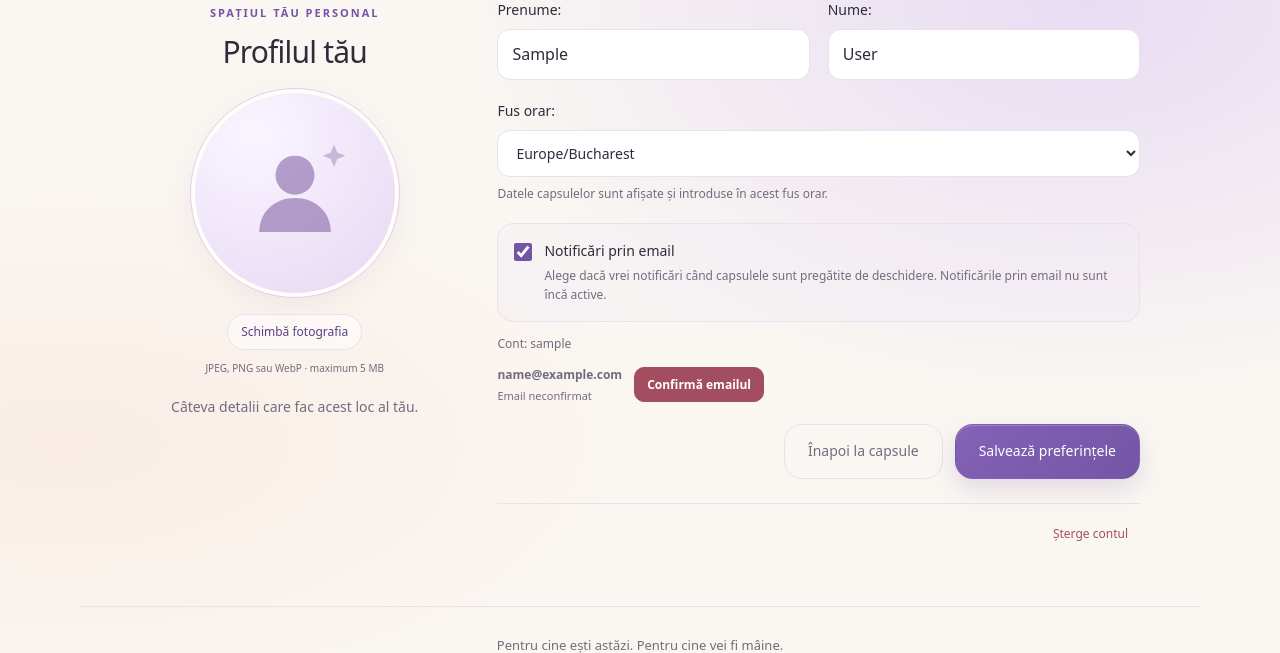
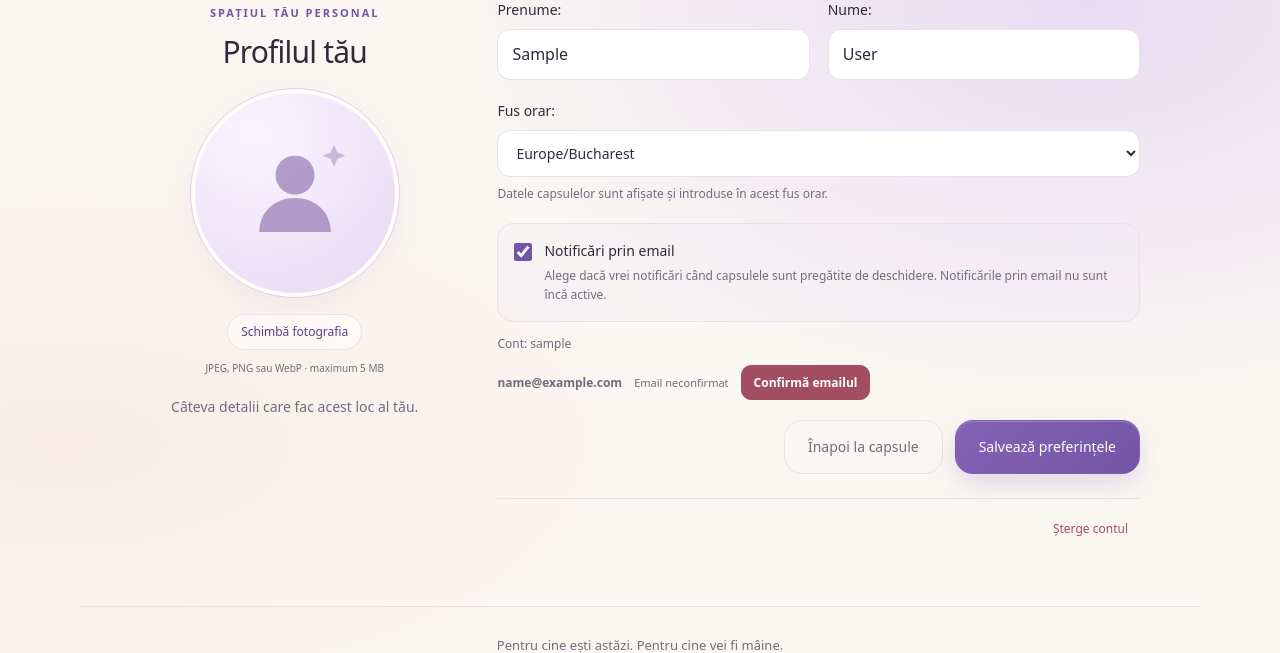
Before and after one commit to dianuca/time-capsule, a Django app: page /accounts/profile/ in a window 1280 px wide. Shown: the part 116-769 px from the top of the page. Run offline with Django 5.2, Linux system fonts and the light colour scheme; the visitor is signed in with stand-in values (Sample User, id 1).

Commit message:
style: align email address status and action horizontally

```diff
--- a/static/css/style.css
+++ b/static/css/style.css
@@ -1273,9 +1273,10 @@ body:has(.capsule-dialog[open]) { overflow: hidden; }
 .profile-email-toggle small { display: block; margin-top: 4px; color: var(--muted); font-size: 12px; }
 .profile-account-detail { color: var(--muted); font-size: 12px; overflow-wrap: anywhere; }
 .profile-email-status { display: flex; align-items: center; flex-wrap: wrap; gap: 6px 12px; margin: 12px 0 20px; color: var(--muted); font-size: 12px; overflow-wrap: anywhere; }
-.profile-email-label { display: block; margin-top: 3px; font-size: 11px; }
+.profile-email-address { min-width: 0; }
+.profile-email-label { font-size: 11px; white-space: nowrap; }
 .profile-email-status a { font-size: 12px; text-underline-offset: 3px; }
-.profile-email-status .profile-email-confirm { min-height: 34px; padding: 7px 12px; border-radius: 10px; font-weight: 600; text-decoration: none; }
+.profile-email-status .profile-email-confirm { min-height: 34px; padding: 7px 12px; border-radius: 10px; font-weight: 600; text-decoration: none; white-space: nowrap; }
 .profile-email-status small { flex-basis: 100%; font-size: 11px; }
 .profile-settings button { font: inherit; font-size: 14px; cursor: pointer; }
 @media (max-width: 600px) { .profile-name-fields { grid-template-columns: 1fr; gap: 0; } }
--- a/templates/accounts/profile.html
+++ b/templates/accounts/profile.html
@@ -35,7 +35,8 @@
             {{ form.email_notifications_enabled.errors }}
             <p class="profile-account-detail">Cont: {{ user.username }}</p>
         <div class="profile-email-status">
-            <span><strong>{{ user.email|default:"Adaugă o adresă de email" }}</strong><span class="profile-email-label">{% if user.email_is_verified %}Email confirmat{% else %}Email neconfirmat{% endif %}</span></span>
+            <strong class="profile-email-address">{{ user.email|default:"Adaugă o adresă de email" }}</strong>
+            <span class="profile-email-label">{% if user.email_is_verified %}Email confirmat{% else %}Email neconfirmat{% endif %}</span>
             <a {% if not user.email_is_verified %}class="button button-danger profile-email-confirm"{% endif %} data-capsule-popup href="{% url 'accounts:email_settings' %}" aria-label="{% if user.email_is_verified %}Schimbă adresa de email{% else %}Confirmă adresa de email{% endif %}">{% if user.email_is_verified %}Schimbă{% else %}Confirmă emailul{% endif %}</a>
             {% if user.pending_email %}<small>Confirmare în așteptare: {{ user.pending_email }}</small>{% endif %}
         </div>
--- a/templates/base.html
+++ b/templates/base.html
@@ -6,7 +6,7 @@
     <meta charset="UTF-8">
     <meta name="viewport" content="width=device-width, initial-scale=1.0">
     <title>{% block title %}Time Capsule{% endblock %}</title>
-    <link rel="stylesheet" href="{% static 'css/style.css' %}?v=20261013-23">
+    <link rel="stylesheet" href="{% static 'css/style.css' %}?v=20261013-24">
 </head>
 <body>
     <header class="site-header">
```
Also changed, not shown: README.md.
